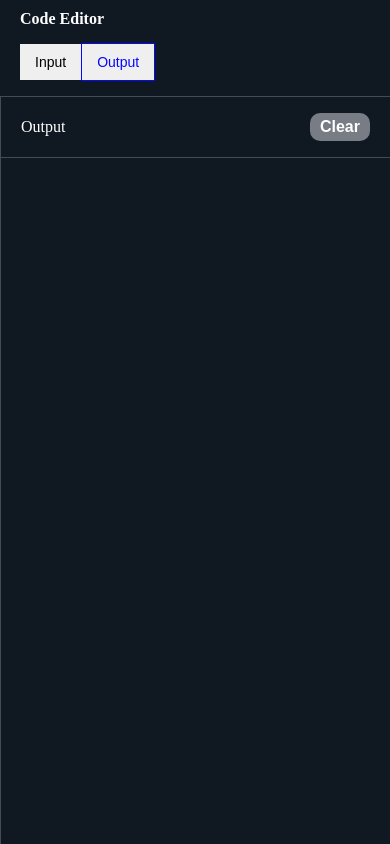
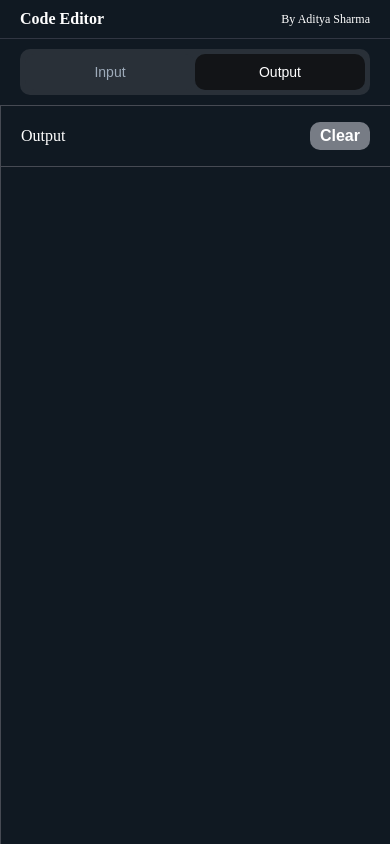
Before and after one commit to adii07/my-code-editor, a Next.js app: page /en in a window 390 px wide. Built offline with nearby package versions, Linux system fonts and the light colour scheme.

Commit message:
updating theme and design

```diff
--- a/components/Header/index.module.css
+++ b/components/Header/index.module.css
@@ -6,8 +6,10 @@
   align-items: center;
 }
 .headerMobile{
-    flex-direction: column;
-    align-items: flex-start;
+  display: flex;
+    flex-direction: row;
+    align-items: center;
+    justify-content: space-between;
     padding: 10px 20px 0px;
 }
 .titleText {
@@ -34,3 +36,9 @@
     font-weight: bold;
     cursor: pointer;
 }
+
+@media screen and (max-width: 768px) {
+  .subtitleText2{
+   font-weight: normal;
+  }
+}
--- a/components/Header/index.tsx
+++ b/components/Header/index.tsx
@@ -1,23 +1,19 @@
 "use client";
+import { redirectToLinkedin } from "../../helper/linkedinRedirection";
 import { useWindowSize } from "../../hooks/isDesktop";
 import styles from "./index.module.css"
 
 const Header=()=>{
     const {isDesktop}=useWindowSize();
 
-
-    const redirectToLinkedin=()=>{
-        window.open("https://www.linkedin.com/in/aditya-sharma-693244171/","_blank")
-    }
-
 return (<div className={isDesktop?styles.header: styles.headerMobile}>
     <div className={styles.title}>
         <h2 className={isDesktop?styles.titleText : styles.titleTextMobile} >Code Editor</h2>
     </div>
-    {isDesktop && <div className={styles.subtitle}>
-        <span className={styles.subtitleText1}>Code • Run • Debug</span>
+    <div className={styles.subtitle}>
+        {isDesktop && <span className={styles.subtitleText1}>Code • Run • Debug</span>}
         <span className={styles.subtitleText2} onClick={redirectToLinkedin}>By Aditya Sharma</span>
-    </div>}
+    </div>
 </div>)
 }
 
--- a/components/MobileHeader/index.module.css
+++ b/components/MobileHeader/index.module.css
@@ -1,14 +1,28 @@
 .mobile_header{
-    padding: 15px 20px;
+    padding: 10px 20px;
+    margin-top: 10px;
+    border-top: 1px solid #313642;
 }
+.mobile_button_container{
+    background-color: #293038;
+    display: flex;
+    flex-direction: row;
+    padding: 5px;
+    border-radius: 10px;
+    justify-content: space-around;
 
+}
 .mobile_button{
+    flex: 1;
     border: none;
     padding: 10px 15px;
     font-size: 14px;
+    color: #9EABBA;
+    border-radius: 10px;
+     background-color: #293038;
 }
 
 .mobile_button.selected{
-    border: 1px solid rgb(4, 8, 255);
-    color: rgb(4, 8, 255);
+    background-color: #121417;
+    color: #FFFFFF;
 }
--- a/components/MobileHeader/index.tsx
+++ b/components/MobileHeader/index.tsx
@@ -6,8 +6,10 @@ type MobileHeaderProps = {
 const MobileHeader = ({ selectedTab, setSelectedTab }: MobileHeaderProps) => {
     return (
         <div className={styles.mobile_header}>
+            <div className={styles.mobile_button_container}>
             <button className={`${styles.mobile_button} ${selectedTab === "input" ? styles.selected : ""}`} onClick={() => setSelectedTab("input")}>Input</button>
             <button className={`${styles.mobile_button} ${selectedTab === "output" ? styles.selected : ""}`} onClick={() => setSelectedTab("output")}>Output</button>
+            </div>
         </div>
     );
 }
--- /dev/null
+++ b/helper/linkedinRedirection.ts
@@ -0,0 +1,3 @@
+export const redirectToLinkedin = () => {
+  window.open("https://www.linkedin.com/in/aditya-sharma-693244171/", "_blank");
+};
```
